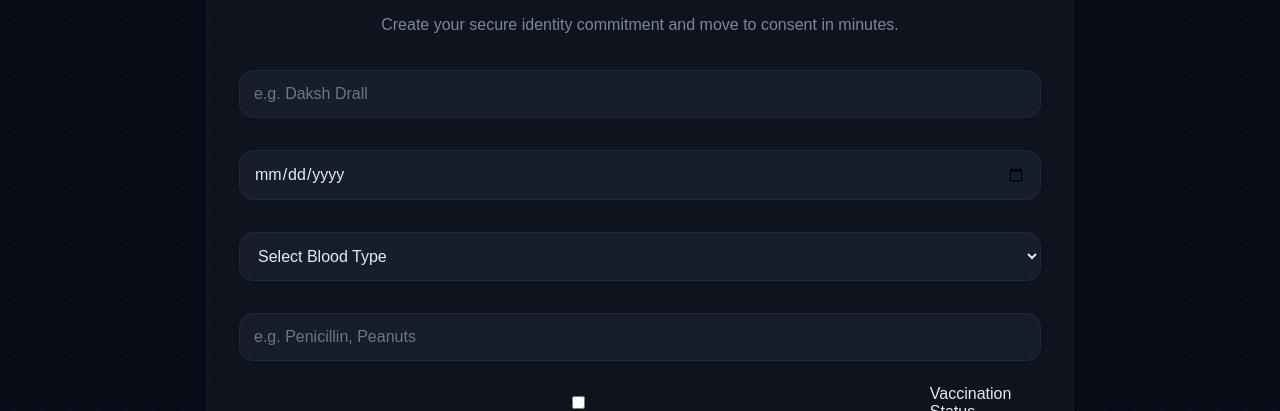
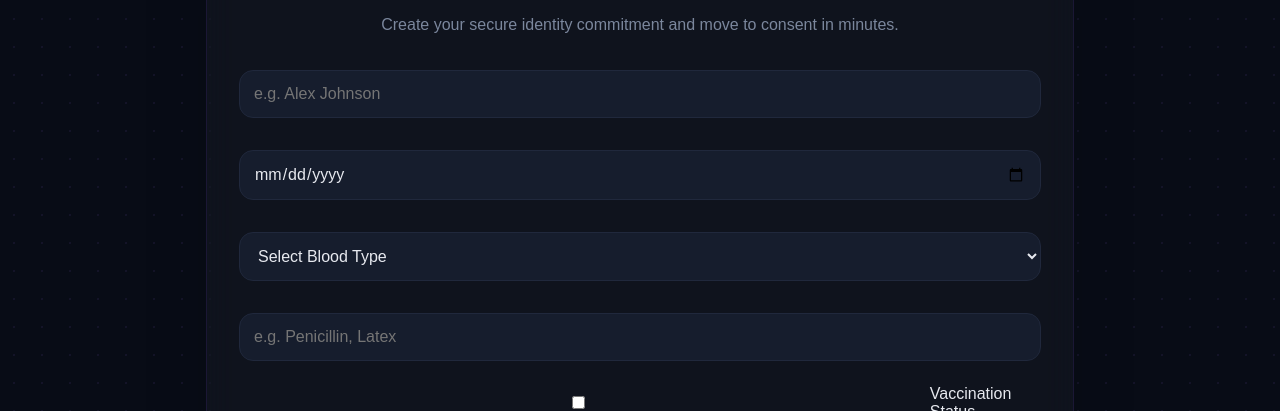
Before and after one commit to dakshdrall/SolaceID, a React (Vite) app in the folder solaceid/: page /wallet in a window 1280 px wide. Shown: the part 779-1190 px from the top of the page. Built offline with nearby package versions, Linux system fonts and the light colour scheme.

Commit message:
fix: How It Works scroll, neutral placeholder names

```diff
--- a/solaceid/src/pages/LandingPage.tsx
+++ b/solaceid/src/pages/LandingPage.tsx
@@ -64,7 +64,9 @@ function LandingPage() {
             >
               Try Demo →
             </button>
-            <button style={{
+            <button
+              onClick={() => document.getElementById('how-it-works')?.scrollIntoView({ behavior: 'smooth' })}
+              style={{
                 background: 'transparent',
                 color: '#ffffff',
                 border: '1px solid #ffffff',
@@ -75,7 +77,8 @@ function LandingPage() {
                 display: 'flex',
                 alignItems: 'center',
                 gap: '8px'
-            }}>
+              }}
+            >
               How It Works →
             </button>
           </div>
@@ -131,8 +134,8 @@ function LandingPage() {
       </section>
 
       {/* How It Works Section */}
-      <section id="how-it-works" style={{ padding: '80px 40px', maxWidth: '1400px', margin: '0 auto' }}>
-        <div style={{ marginBottom: '60px' }}>
+      <section style={{ padding: '80px 40px', maxWidth: '1400px', margin: '0 auto' }}>
+        <div id='how-it-works' style={{ marginBottom: '60px' }}>
           <div style={{
             fontFamily: 'monospace',
             fontSize: '0.8rem',
--- a/solaceid/src/pages/PatientWallet.tsx
+++ b/solaceid/src/pages/PatientWallet.tsx
@@ -97,7 +97,7 @@ function PatientWallet() {
             </div>
 
             <form style={{ display: 'grid', gap: '1rem', marginBottom: '1.5rem' }}>
-              <input type='text' placeholder='e.g. Daksh Drall' value={form.name} onChange={e => setForm({ ...form, name: e.target.value })} style={inputStyle} />
+              <input type='text' placeholder='e.g. Alex Johnson' value={form.name} onChange={e => setForm({ ...form, name: e.target.value })} style={inputStyle} />
               <input type='date' placeholder='Date of Birth' value={form.dob} onChange={e => setForm({ ...form, dob: e.target.value })} style={inputStyle} />
               <select value={form.bloodType} onChange={e => setForm({ ...form, bloodType: e.target.value })} style={inputStyle}>
                 <option value=''>Select Blood Type</option>
@@ -110,7 +110,7 @@ function PatientWallet() {
                 <option>AB+</option>
                 <option>AB-</option>
               </select>
-              <input type='text' placeholder='e.g. Penicillin, Peanuts' value={form.allergies} onChange={e => setForm({ ...form, allergies: e.target.value })} style={inputStyle} />
+              <input type='text' placeholder='e.g. Penicillin, Latex' value={form.allergies} onChange={e => setForm({ ...form, allergies: e.target.value })} style={inputStyle} />
               <label style={{ display: 'flex', alignItems: 'center', gap: '12px', color: 'var(--text)' }}>
                 <input type='checkbox' checked={form.vaccination} onChange={e => setForm({ ...form, vaccination: e.target.checked })} />
                 Vaccination Status
```
Lines whose indentation alone changed are shown as unchanged.
